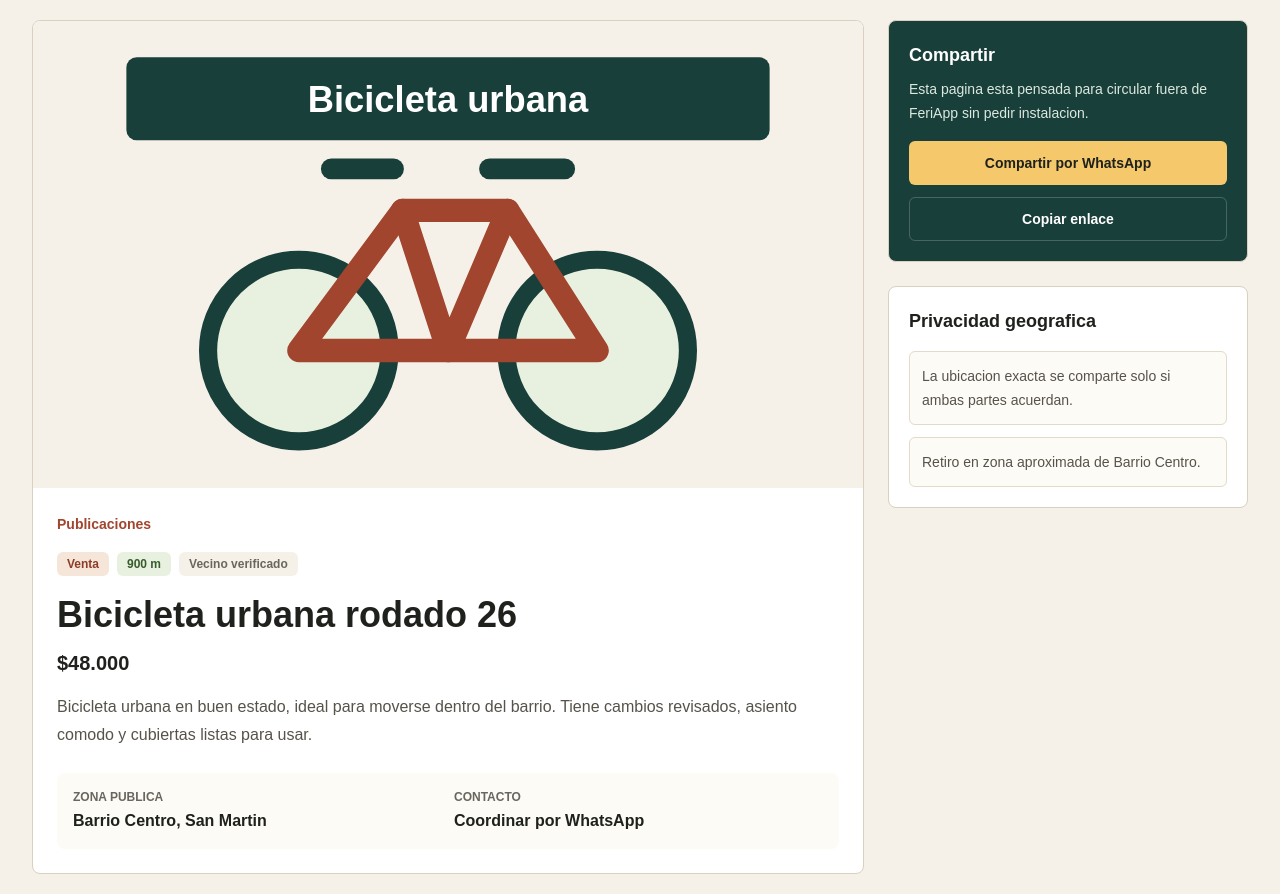
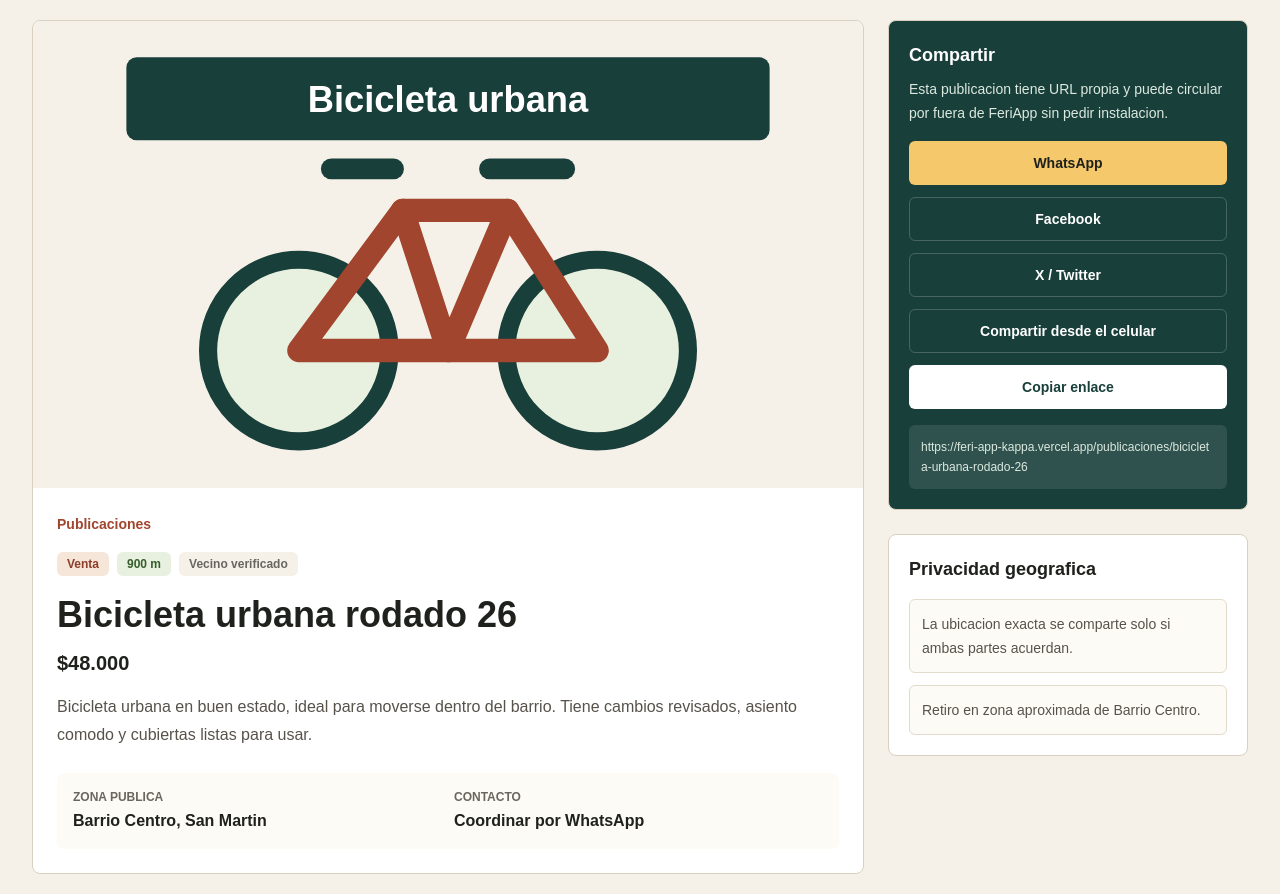
Before and after one commit to Alk1453/FeriApp, a Next.js app: page /publicaciones/bicicleta-urbana-rodado-26 in a window 1280 px wide. Built offline with nearby package versions, Linux system fonts and the light colour scheme.

Commit message:
Add public sharing links for publications

```diff
--- a/src/app/layout.tsx
+++ b/src/app/layout.tsx
@@ -2,7 +2,7 @@ import type { Metadata } from "next";
 import "./globals.css";
 
 export const metadata: Metadata = {
-  metadataBase: new URL("https://feriapp.local"),
+  metadataBase: new URL("https://feri-app-kappa.vercel.app"),
   title: "FeriApp",
   description:
     "La feria digital de tu barrio para compraventa, trueque, donaciones y comunidad local.",
--- a/src/app/publicaciones/[slug]/page.tsx
+++ b/src/app/publicaciones/[slug]/page.tsx
@@ -6,6 +6,11 @@ import {
   getPublicationBySlug,
   getPublications,
 } from "@/modules/marketplace/application/get-publications";
+import {
+  getPublicationAbsoluteUrl,
+  getPublicationShareLinks,
+} from "@/modules/marketplace/application/get-publication-share-links";
+import { PublicationSharePanel } from "./publication-share-panel";
 
 type PublicationDetailPageProps = {
   params: Promise<{
@@ -31,13 +36,33 @@ export async function generateMetadata({
     };
   }
 
+  const absoluteUrl = getPublicationAbsoluteUrl(publication);
+
   return {
     title: `${publication.title} | FeriApp`,
     description: publication.description,
+    alternates: {
+      canonical: absoluteUrl,
+    },
     openGraph: {
       title: publication.title,
       description: publication.description,
       type: "article",
+      url: absoluteUrl,
+      siteName: "FeriApp",
+      images: [
+        {
+          url: publication.imageUrl,
+          width: 640,
+          height: 420,
+          alt: publication.title,
+        },
+      ],
+    },
+    twitter: {
+      card: "summary_large_image",
+      title: publication.title,
+      description: publication.description,
       images: [publication.imageUrl],
     },
   };
@@ -52,6 +77,8 @@ export default async function PublicationDetailPage({
   if (!publication) {
     notFound();
   }
+
+  const shareLinks = getPublicationShareLinks(publication);
 
   return (
     <main className="min-h-screen bg-[#f5f1e8] px-4 py-5 text-[#1f211d] sm:px-6 lg:px-8">
@@ -109,21 +136,13 @@ export default async function PublicationDetailPage({
         </article>
 
         <aside className="flex flex-col gap-6">
-          <section className="rounded-lg border border-[#d9d0c0] bg-[#193f3a] p-5 text-white">
-            <h2 className="text-lg font-bold">Compartir</h2>
-            <p className="mt-2 text-sm leading-6 text-[#dbe9df]">
-              Esta pagina esta pensada para circular fuera de FeriApp sin pedir
-              instalacion.
-            </p>
-            <div className="mt-4 grid gap-3">
-              <button className="h-11 rounded-md bg-[#f4c86b] px-4 text-sm font-bold text-[#1f211d]">
-                Compartir por WhatsApp
-              </button>
-              <button className="h-11 rounded-md border border-white/20 px-4 text-sm font-bold text-white">
-                Copiar enlace
-              </button>
-            </div>
-          </section>
+          <PublicationSharePanel
+            absoluteUrl={shareLinks.absoluteUrl}
+            facebookUrl={shareLinks.facebookUrl}
+            title={publication.title}
+            whatsappUrl={shareLinks.whatsappUrl}
+            xUrl={shareLinks.xUrl}
+          />
 
           <section className="rounded-lg border border-[#d9d0c0] bg-white p-5">
             <h2 className="text-lg font-bold">Privacidad geografica</h2>
--- /dev/null
+++ b/src/app/publicaciones/[slug]/publication-share-panel.tsx
@@ -0,0 +1,93 @@
+"use client";
+
+import { useState } from "react";
+
+type PublicationSharePanelProps = {
+  absoluteUrl: string;
+  facebookUrl: string;
+  title: string;
+  whatsappUrl: string;
+  xUrl: string;
+};
+
+export function PublicationSharePanel({
+  absoluteUrl,
+  facebookUrl,
+  title,
+  whatsappUrl,
+  xUrl,
+}: PublicationSharePanelProps) {
+  const [copyStatus, setCopyStatus] = useState("Copiar enlace");
+
+  async function copyLink() {
+    await navigator.clipboard.writeText(absoluteUrl);
+    setCopyStatus("Enlace copiado");
+    window.setTimeout(() => setCopyStatus("Copiar enlace"), 1800);
+  }
+
+  async function shareNative() {
+    if (!navigator.share) {
+      await copyLink();
+      return;
+    }
+
+    await navigator.share({
+      title,
+      text: "Mira esta publicacion en FeriApp",
+      url: absoluteUrl,
+    });
+  }
+
+  return (
+    <section className="rounded-lg border border-[#d9d0c0] bg-[#193f3a] p-5 text-white">
+      <h2 className="text-lg font-bold">Compartir</h2>
+      <p className="mt-2 text-sm leading-6 text-[#dbe9df]">
+        Esta publicacion tiene URL propia y puede circular por fuera de FeriApp
+        sin pedir instalacion.
+      </p>
+      <div className="mt-4 grid gap-3">
+        <a
+          className="flex h-11 items-center justify-center rounded-md bg-[#f4c86b] px-4 text-sm font-bold text-[#1f211d]"
+          href={whatsappUrl}
+          rel="noreferrer"
+          target="_blank"
+        >
+          WhatsApp
+        </a>
+        <a
+          className="flex h-11 items-center justify-center rounded-md border border-white/20 px-4 text-sm font-bold text-white"
+          href={facebookUrl}
+          rel="noreferrer"
+          target="_blank"
+        >
+          Facebook
+        </a>
+        <a
+          className="flex h-11 items-center justify-center rounded-md border border-white/20 px-4 text-sm font-bold text-white"
+          href={xUrl}
+          rel="noreferrer"
+          target="_blank"
+        >
+          X / Twitter
+        </a>
+        <button
+          className="h-11 rounded-md border border-white/20 px-4 text-sm font-bold text-white"
+          onClick={shareNative}
+          type="button"
+        >
+          Compartir desde el celular
+        </button>
+        <button
+          className="h-11 rounded-md bg-white px-4 text-sm font-bold text-[#193f3a]"
+          onClick={copyLink}
+          type="button"
+        >
+          {copyStatus}
+        </button>
+      </div>
+      <p className="mt-4 break-all rounded-md bg-white/10 p-3 text-xs leading-5 text-[#dbe9df]">
+        {absoluteUrl}
+      </p>
+    </section>
+  );
+}
--- a/src/app/publicaciones/page.tsx
+++ b/src/app/publicaciones/page.tsx
@@ -1,6 +1,7 @@
 import Link from "next/link";
 import Image from "next/image";
 import { getPublications } from "@/modules/marketplace/application/get-publications";
+import { getPublicationShareLinks } from "@/modules/marketplace/application/get-publication-share-links";
 
 export const metadata = {
   title: "Publicaciones | FeriApp",
@@ -34,7 +35,10 @@ export default function PublicationsPage() {
         </header>
 
         <section className="grid gap-4 md:grid-cols-2 xl:grid-cols-3">
-          {publications.map((publication) => (
+          {publications.map((publication) => {
+            const shareLinks = getPublicationShareLinks(publication);
+
+            return (
               <article
                 className="overflow-hidden rounded-lg border border-[#d9d0c0] bg-white"
                 key={publication.id}
@@ -61,16 +65,27 @@ export default function PublicationsPage() {
                   </p>
                   <div className="mt-5 flex items-center justify-between gap-3">
                     <strong>{publication.priceLabel}</strong>
+                    <div className="flex gap-2">
+                      <a
+                        className="rounded-md border border-[#cfc3b0] px-3 py-2 text-sm font-bold hover:bg-[#f5f1e8]"
+                        href={shareLinks.whatsappUrl}
+                        rel="noreferrer"
+                        target="_blank"
+                      >
+                        WhatsApp
+                      </a>
                       <Link
                         className="rounded-md border border-[#cfc3b0] px-3 py-2 text-sm font-bold hover:bg-[#f5f1e8]"
                         href={`/publicaciones/${publication.slug}`}
                       >
-                    Ver detalle
+                        Ver
                       </Link>
                     </div>
                   </div>
+                </div>
               </article>
-          ))}
+            );
+          })}
         </section>
       </section>
     </main>
--- /dev/null
+++ b/src/modules/marketplace/application/get-publication-share-links.ts
@@ -0,0 +1,36 @@
+import type { Publication } from "../domain/listing";
+
+export const publicSiteUrl = "https://feri-app-kappa.vercel.app";
+
+export type PublicationShareLinks = {
+  absoluteUrl: string;
+  whatsappUrl: string;
+  facebookUrl: string;
+  xUrl: string;
+};
+
+export function getPublicationAbsoluteUrl(publication: Publication): string {
+  return new URL(publication.shareUrl, publicSiteUrl).toString();
+}
+
+export function getPublicationShareText(publication: Publication): string {
+  return `${publication.title} en FeriApp - ${publication.priceLabel}`;
+}
+
+export function getPublicationShareLinks(
+  publication: Publication,
+): PublicationShareLinks {
+  const absoluteUrl = getPublicationAbsoluteUrl(publication);
+  const text = getPublicationShareText(publication);
+
+  return {
+    absoluteUrl,
+    whatsappUrl: `https://wa.me/?text=${encodeURIComponent(`${text} ${absoluteUrl}`)}`,
+    facebookUrl: `https://www.facebook.com/sharer/sharer.php?u=${encodeURIComponent(
+      absoluteUrl,
+    )}`,
+    xUrl: `https://twitter.com/intent/tweet?text=${encodeURIComponent(
+      text,
+    )}&url=${encodeURIComponent(absoluteUrl)}`,
+  };
+}
```
Lines whose indentation alone changed are shown as unchanged.
